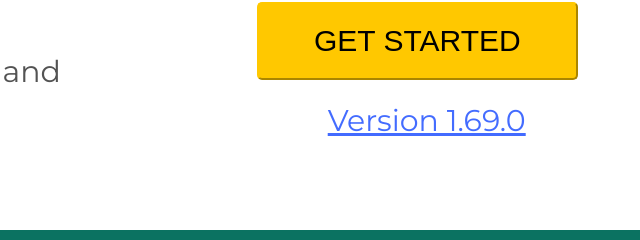
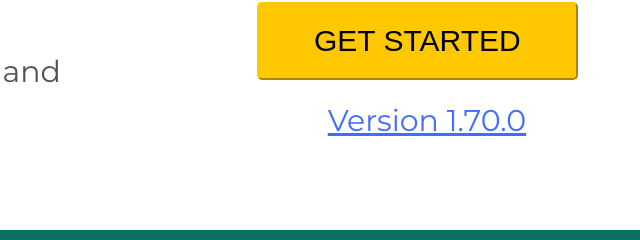
Before and after one commit to Q3us/Rust-restyling, a plain HTML site: page index.html in a window 1280 px wide. Shown: the part 253-493 px from the top of the page, 583-1223 px from the left. Drawn offline with Linux system fonts and the light colour scheme.

Commit message:
Updated vers (1.70.0)

```diff
--- a/index.html
+++ b/index.html
@@ -42,7 +42,7 @@
 
             <button type="button"> GET STARTED </button>
 
-            <a href="">Version 1.69.0</a>
+            <a href="">Version 1.70.0</a>
 
         </div>
 
```
